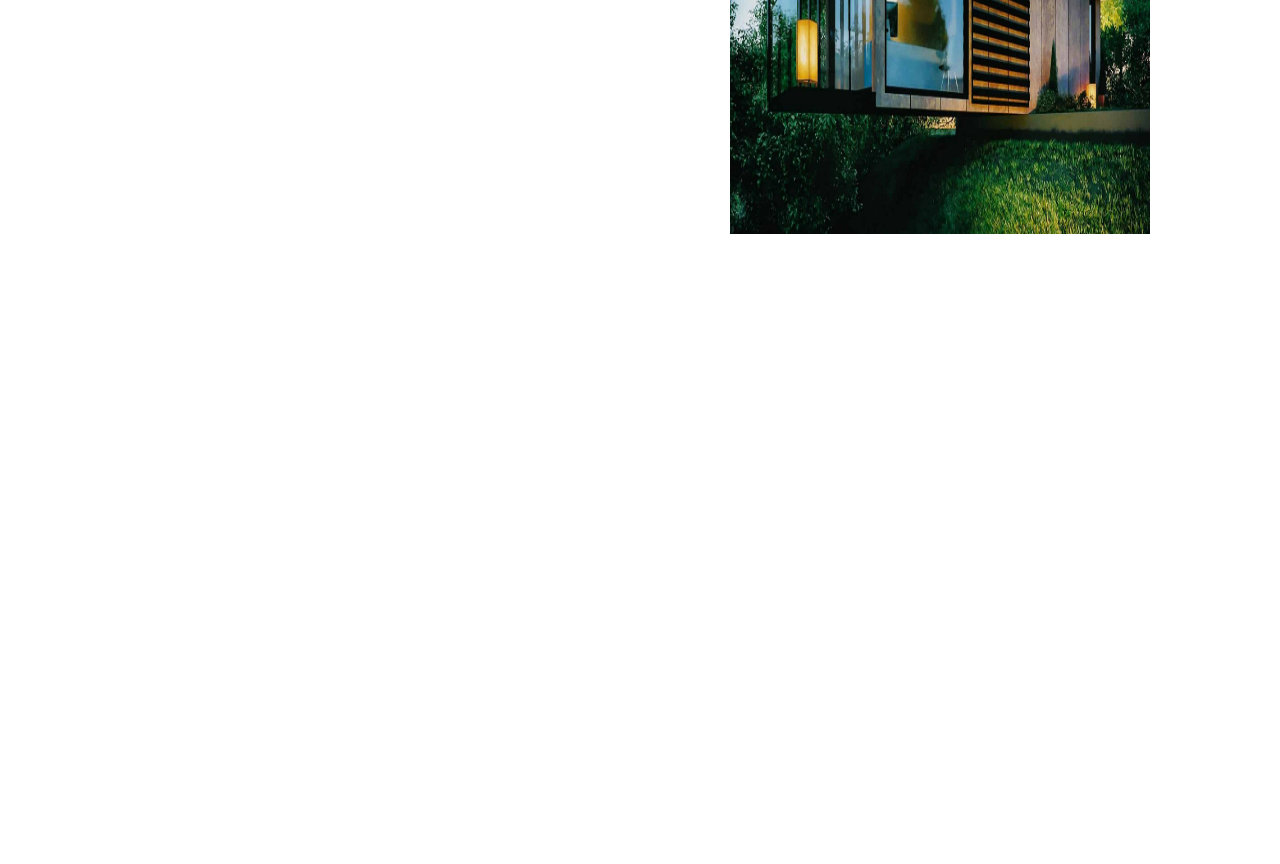
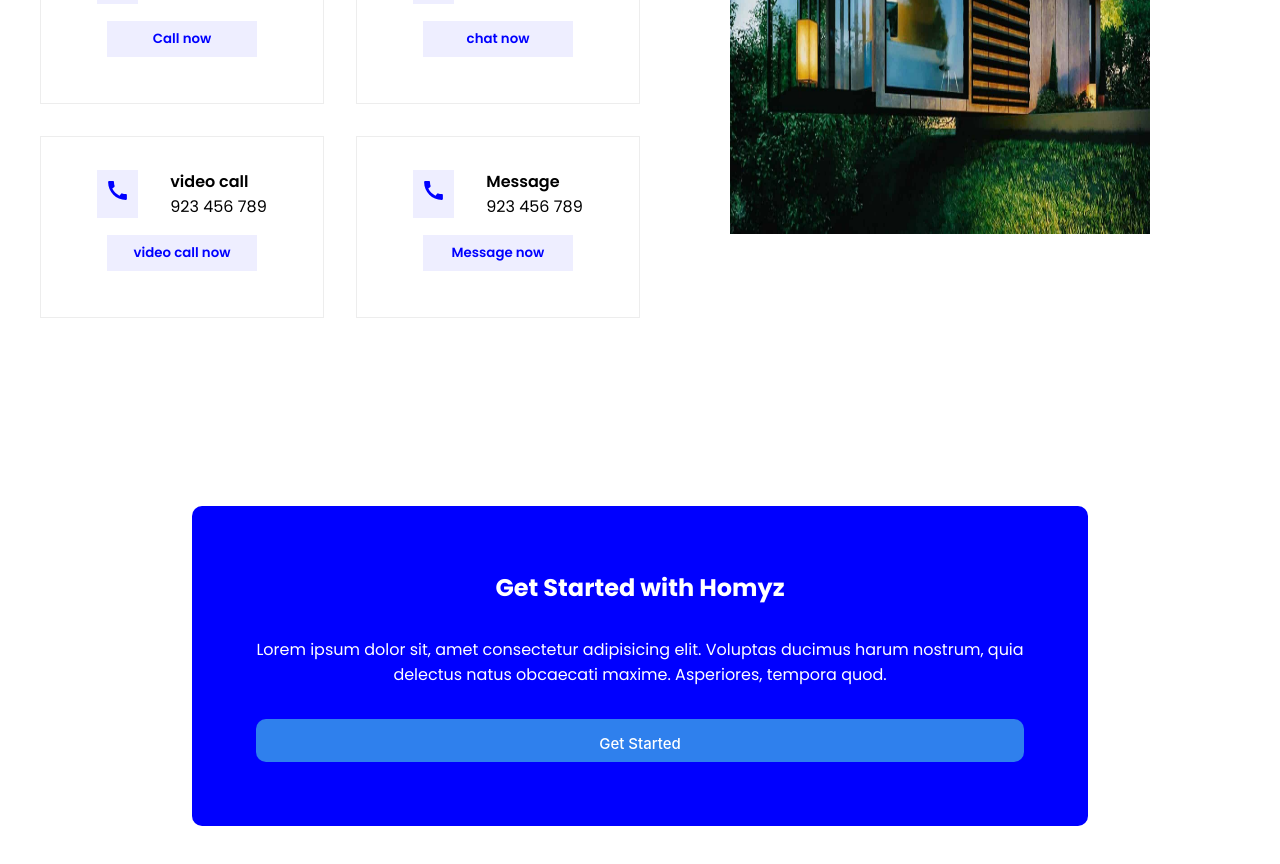
Before and after one commit to RahulPrasad13400/REAL-ESTATE-REACT, a React (Vite) app: page / in a window 1280 px wide. Shown: the part 2380-3244 px from the top of the page. Before the commit the page ends 2886 px from the top, so only its background shows below. Built offline with nearby package versions, Linux system fonts and the light colour scheme.

Commit message:
completed the get started session

```diff
--- a/src/App.jsx
+++ b/src/App.jsx
@@ -5,6 +5,8 @@ import Companies from "./Components/Companies/Companies";
 import Residencies from "./Components/Residencies/Residencies";
 import Value from "./Components/value/value";
 import Contact from "./Components/Contact/Contact";
+import GetStarted from "./Components/GetStarted/GetStarted";
+
 function App() {
   return <div className="app">
     <div className="app__container">
@@ -16,6 +18,7 @@ function App() {
       <Residencies />
       <Value />
       <Contact />
+      <GetStarted />
   </div>
 }
 
--- a/src/Components/Contact/Contact.css
+++ b/src/Components/Contact/Contact.css
@@ -12,6 +12,8 @@
     width: 100%;
     display: flex;
     justify-content: center;
+    overflow: hidden;
+
 }
 .contact_image{
     width: 70%;
@@ -27,3 +29,56 @@
 .contact_description{
     font-size: 0.9rem;
 }
+.contact_boxes_container{
+    margin-top: 3rem;
+    display: grid;
+    text-align: center;
+    gap: 2rem;
+    grid-template-columns: repeat(2, 1fr);
+    grid-template-rows: repeat(2, 1fr);
+}
+.contact_box_1{
+    padding: 2rem 1rem;
+    display: grid;
+    grid-template-columns: 1fr;
+    grid-template-rows: 1fr 1fr;
+    gap: 1rem;
+    border: 0.8px solid rgba(128, 128, 128, 0.143);
+    transition: all 0.6s;
+}
+.contact_box_1:hover{
+    scale: 1.05;
+}
+.contact_box_1:hover{
+    box-shadow: rgba(50, 50, 93, 0.25) 0px 13px 27px -5px, rgba(0, 0, 0, 0.3) 0px 8px 16px -8px;
+}
+.row{
+    display: flex;
+    align-items: center;
+    justify-content: center;
+    gap: 2rem;
+
+}
+.callNowButton button{
+    padding:0.5rem 1rem ;
+    width: 60%;
+    background-color: var(--lightBlue);
+    border: none;
+    color: blue;
+    font-weight: 600;
+    transition: all 0.3s;
+}
+.callNowButton button:hover{
+    background-color: blue;
+    color: white;
+    transform: scale(1.05);
+}
+.icon{
+    background-color: var(--lightBlue);
+    padding: 0.5rem;
+}
+.call{
+    font-weight: 600;
+    display: flex;
+    align-items: start;
+}
--- a/src/Components/Contact/Contact.jsx
+++ b/src/Components/Contact/Contact.jsx
@@ -1,5 +1,9 @@
 import React from 'react'
+import {MdCall} from 'react-icons/md'
+import {BsFillChatDotsFill} from 'react-icons/bs'
+import {HiChatBubbleBottomCenter} from 'react-icons/hi2'
 import "./Contact.css"
+
 export default function Contact() {
   return (
     <section className='contact'>
@@ -11,7 +15,64 @@ export default function Contact() {
                     <p className='contact_description'>Lorem ipsum dolor sit amet consectetur adipisicing elit. Quisquam, voluptate.</p>
                 </div>
                 <div className='contact_boxes'>
-
+                    <div className='contact_boxes_container'>
+                        <div className='contact_box_1'>
+                            <div className='row'>
+                                <div className='icon'>
+                                    <MdCall style={{color : "blue"}} size={25} />
+                                </div>
+                                <div className='details'>
+                                    <p className='call'>Call</p>
+                                    <p className='call_number'> 923 456 789</p>
+                                </div>
+                            </div>
+                            <div className='callNowButton'>
+                                <button>Call now</button>
+                            </div>
+                        </div>
+                        <div className='contact_box_1'>
+                        <div className='row'>
+                                <div className='icon'>
+                                    <BsFillChatDotsFill style={{color : "blue"}} size={25} />
+                                </div>
+                                <div className='details'>
+                                    <p className='call'>chat</p>
+                                    <p className='call_number'> 923 456 789</p>
+                                </div>
+                            </div>
+                            <div className='callNowButton'>
+                                <button>chat now</button>
+                            </div>
+                        </div>
+                        <div className='contact_box_1'>
+                        <div className='row'>
+                                <div className='icon'>
+                                    <MdCall style={{color : "blue"}} size={25} />
+                                </div>
+                                <div className='details'>
+                                    <p className='call'>video call</p>
+                                    <p className='call_number'> 923 456 789</p>
+                                </div>
+                            </div>
+                            <div className='callNowButton'>
+                                <button>video call now</button>
+                            </div>
+                        </div>
+                        <div className='contact_box_1'>
+                        <div className='row'>
+                                <div className='icon'>
+                                    <MdCall  style={{color : "blue"}} size={25} />
+                                </div>
+                                <div className='details'>
+                                    <p className='call'>Message</p>
+                                    <p className='call_number'> 923 456 789</p>
+                                </div>
+                            </div>
+                            <div className='callNowButton'>
+                                <button>Message now</button>
+                            </div>
+                        </div>
+                    </div>
                 </div>
             </div>
             <div className='contact_right'>
--- /dev/null
+++ b/src/Components/GetStarted/GetStarted.css
@@ -0,0 +1,102 @@
+.section__getStarted{
+    width: 100%;
+    padding: 0 0 8rem 0;
+}
+.get__started-container{
+    display: flex;
+    align-items: center;
+    justify-content: center;
+}
+.getStarted__box{
+    padding: 4rem;
+    width: 70%;
+    height: 20rem;
+    background-color: violet;
+    text-align: center;
+    display: flex;
+    flex-direction: column;
+    gap: 2rem;
+    background-color: blue;
+    color: #fff;
+    border-radius: 10px;
+    position: relative;
+}
+/* .getStarted__box button{
+    text-align: center;
+    width: 14%;
+    position: absolute;
+    bottom: 4rem;
+    left: 50%;
+    transform: translateX(-50%);
+    padding: 0.5rem;
+    background-color: transparent;
+    border: 2px solid #fff;
+    border-radius: 10px;
+    color: #fff;
+} */
+/* .getStarted__box button:hover{
+    box-shadow: ;
+} */
+
+
+/* CSS */
+.getStarted__box button {
+  appearance: none;
+  backface-visibility: hidden;
+  background-color: #2f80ed;
+  border-radius: 10px;
+  border-style: none;
+  box-shadow: none;
+  box-sizing: border-box;
+  color: #fff;
+  cursor: pointer;
+  display: inline-block;
+  font-family: Inter,-apple-system,system-ui,"Segoe UI",Helvetica,Arial,sans-serif;
+  font-size: 15px;
+  font-weight: 500;
+  height: 50px;
+  letter-spacing: normal;
+  line-height: 1.5;
+  outline: none;
+  overflow: hidden;
+  padding: 14px 30px;
+  position: relative;
+  text-align: center;
+  text-decoration: none;
+  transform: translate3d(0, 0, 0);
+  transition: all .3s;
+  user-select: none;
+  -webkit-user-select: none;
+  touch-action: manipulation;
+  vertical-align: top;
+  white-space: nowrap;
+}
+
+.getStarted__box button:hover {
+  background-color: #1366d6;
+  box-shadow: rgba(0, 0, 0, .05) 0 5px 30px, rgba(0, 0, 0, .05) 0 1px 4px;
+  opacity: 1;
+  transform: translateY(0);
+  transition-duration: .35s;
+}
+
+.getStarted__box button:hover:after {
+  opacity: .5;
+}
+
+.getStarted__box button:active {
+  box-shadow: rgba(0, 0, 0, .1) 0 3px 6px 0, rgba(0, 0, 0, .1) 0 0 10px 0, rgba(0, 0, 0, .1) 0 1px 4px -1px;
+  transform: translateY(2px);
+  transition-duration: .35s;
+}
+
+.getStarted__box button:active:after {
+  opacity: 1;
+}
+
+@media (min-width: 768px) {
+  ..getStarted__box button {
+    padding: 14px 22px;
+    width: 176px;
+  }
+}
--- /dev/null
+++ b/src/Components/GetStarted/GetStarted.jsx
@@ -0,0 +1,15 @@
+import React from 'react'
+import './GetStarted.css'
+export default function GetStarted() {
+  return (
+    <section className='section__getStarted'>
+        <div className='get__started-container'>
+            <div className='getStarted__box'>
+                <h2>Get Started with Homyz</h2>
+                <p>Lorem ipsum dolor sit, amet consectetur adipisicing elit. Voluptas ducimus harum nostrum, quia delectus natus obcaecati maxime. Asperiores, tempora quod.</p>
+                <button>Get Started</button>
+            </div>
+        </div>
+    </section>
+  )
+}
```
Also changed, not shown: src/Components/Residencies/Residencies.css (line endings or trailing spaces).
